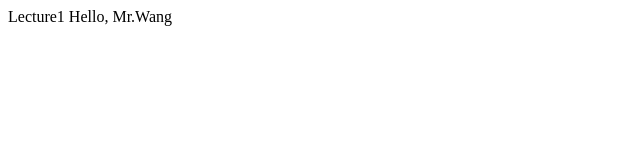
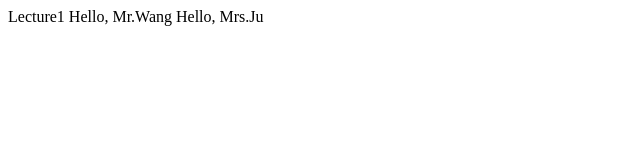
Before and after one commit to pheonixjj/cs50_lecture1, a plain HTML site: page index.html in a window 1280 px wide. Shown: the whole page, without its empty margins (0-640 px from the left). Drawn offline with Linux system fonts and the light colour scheme.

Commit message:
Update index.html

```diff
--- a/index.html
+++ b/index.html
@@ -6,5 +6,6 @@
     </head>
     <body>
         Hello, Mr.Wang
+        Hello, Mrs.Ju
     </body>
 </html>
```
